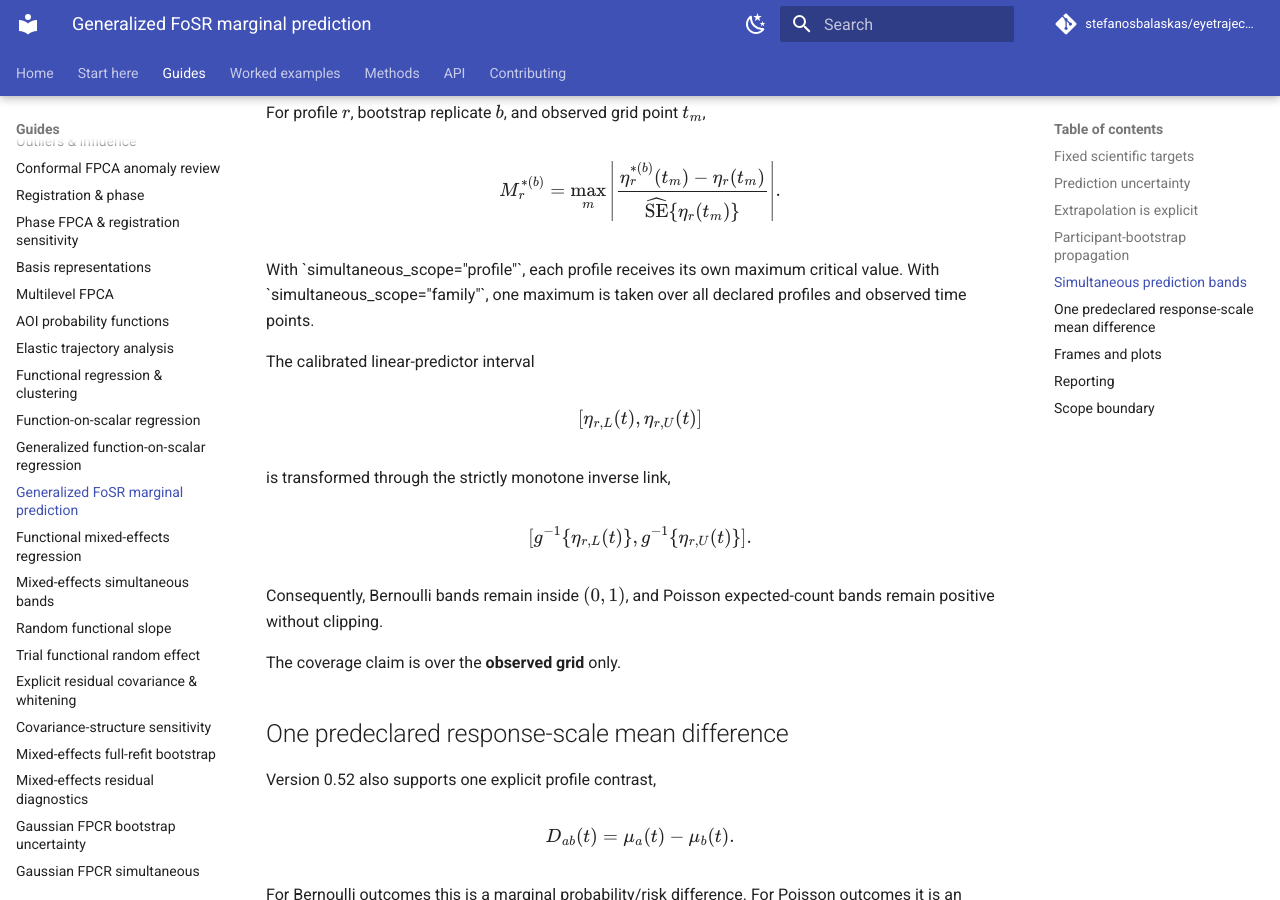
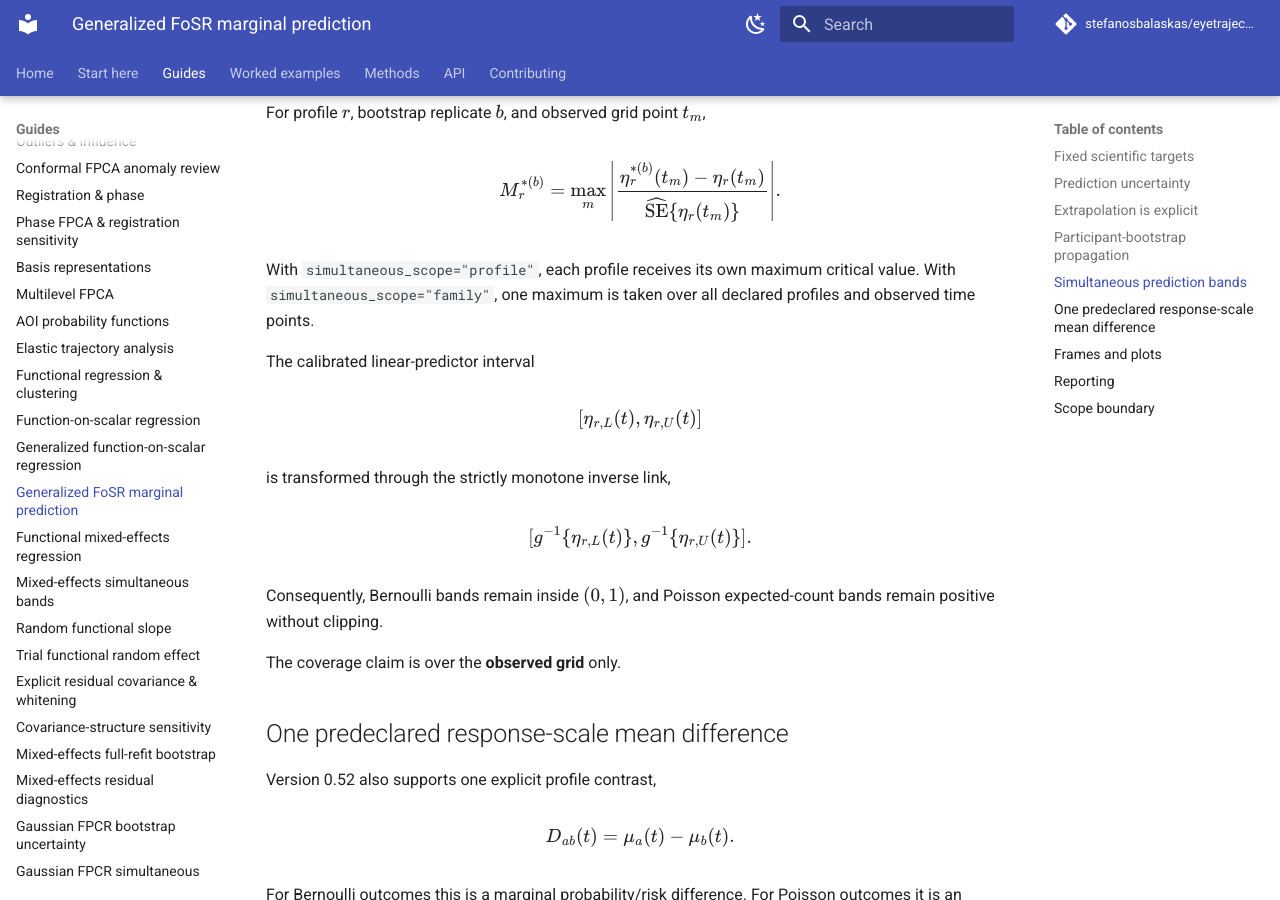
Before and after one commit to stefanosbalaskas/eyetrajectoriespy, an MkDocs documentation site: the page built from docs/methods/generalized-function-on-scalar-prediction.md, in a window 1280 px wide and 900 px high, scrolled down 2911 px. Built offline with MkDocs 1.6.1 and Material for MkDocs 9.7.7, drawn with Linux system fonts in a browser that asks for light colours; comment, search, counter and statistics services are not loaded.

Commit message:
Repair 0.52 Markdown inline code

```diff
--- a/docs/methods/generalized-function-on-scalar-prediction.md
+++ b/docs/methods/generalized-function-on-scalar-prediction.md
@@ -164,8 +164,8 @@ M_r^{*(b)}
 \right|.
 \]
 
-With \`simultaneous_scope="profile"\`, each profile receives its own maximum
-critical value. With \`simultaneous_scope="family"\`, one maximum is taken over
+With `simultaneous_scope="profile"`, each profile receives its own maximum
+critical value. With `simultaneous_scope="family"`, one maximum is taken over
 all declared profiles and observed time points.
 
 The calibrated linear-predictor interval
```
